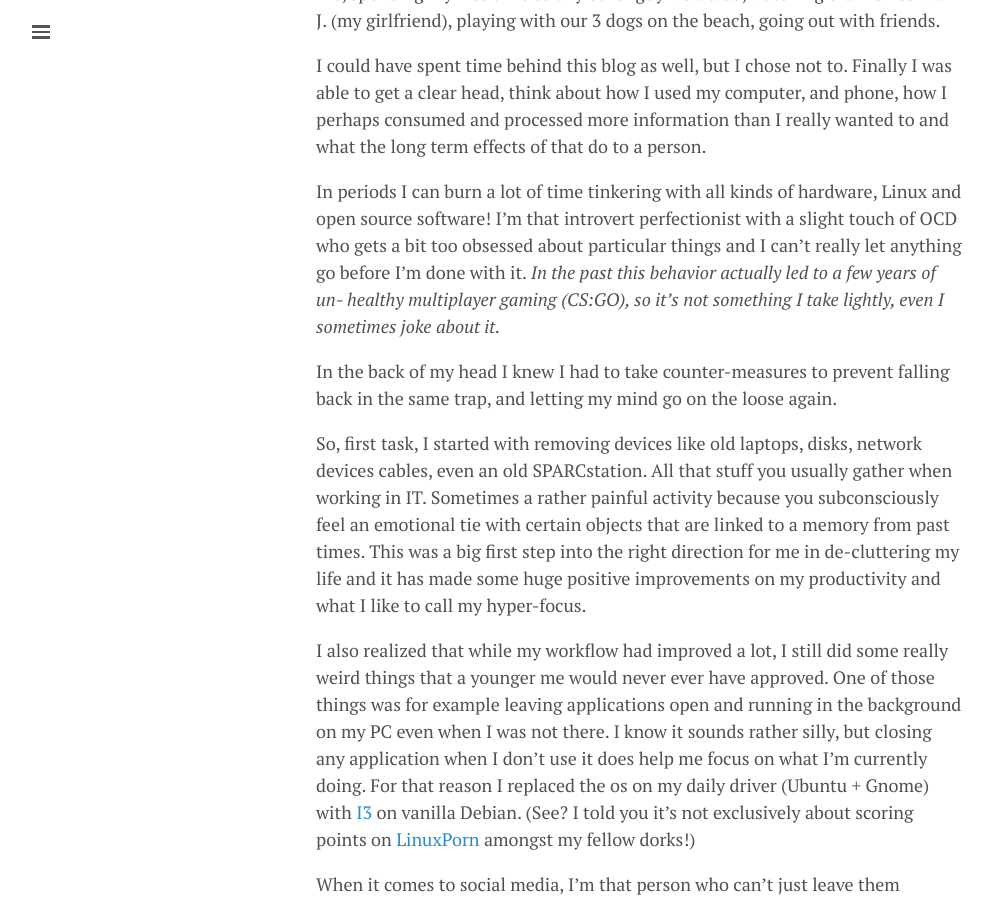
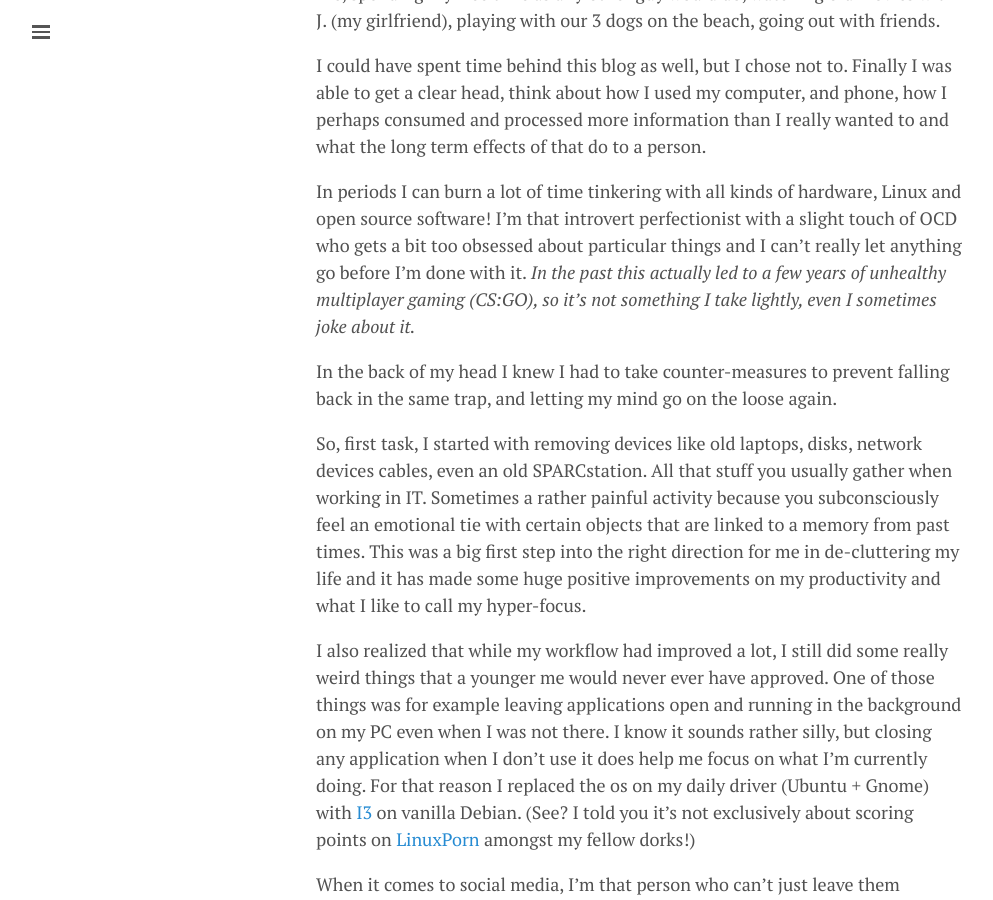
Before and after one commit to lgeurts/lgeurts.github.io, a Jekyll site: the page built from _posts/2021-11-09-why-i-decided-to-limit-my-social-presence.md, in a window 1280 px wide and 900 px high, scrolled down 526 px. Shown: the whole window, without its empty margins (0-993 px from the left). Built offline with Jekyll 4.4.1, drawn with Linux system fonts in a browser that asks for light colours; nearby versions of some CDN libraries; comment, search, counter and statistics services are not loaded.

Commit message:
Update 2021-11-09-why-i-decided-to-limit-my-social-presence.md

```diff
--- a/_posts/2021-11-09-why-i-decided-to-limit-my-social-presence.md
+++ b/_posts/2021-11-09-why-i-decided-to-limit-my-social-presence.md
@@ -14,7 +14,7 @@ Being away from my computer felt like something special. I started living regula
 
 I could have spent time behind this blog as well, but I chose not to. Finally I was able to get a clear head, think about how I used my computer, and phone, how I perhaps consumed and processed more information than I really wanted to and what the long term effects of that do to a person.
 
-In periods I can burn a lot of time tinkering with all kinds of hardware, Linux and open source software! I’m that introvert perfectionist with a slight touch of OCD who gets a bit too obsessed about particular things and I can’t really let anything go before I’m done with it. *In the past this behavior actually led to a few years of un- healthy multiplayer gaming (CS:GO), so it’s not something I take lightly, even I sometimes joke about it.*
+In periods I can burn a lot of time tinkering with all kinds of hardware, Linux and open source software! I’m that introvert perfectionist with a slight touch of OCD who gets a bit too obsessed about particular things and I can’t really let anything go before I’m done with it. *In the past this actually led to a few years of unhealthy multiplayer gaming (CS:GO), so it’s not something I take lightly, even I sometimes joke about it.*
 
 In the back of my head I knew I had to take counter-measures to prevent falling back in the same trap, and letting my mind go on the loose again.
 
```
